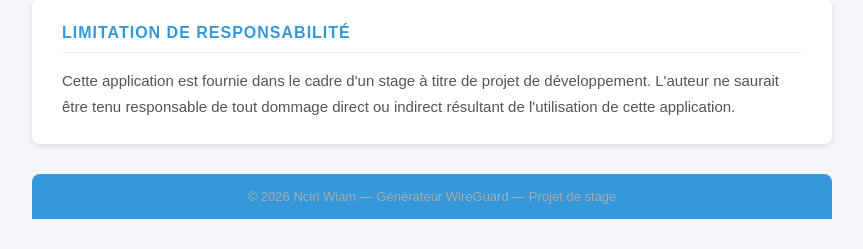
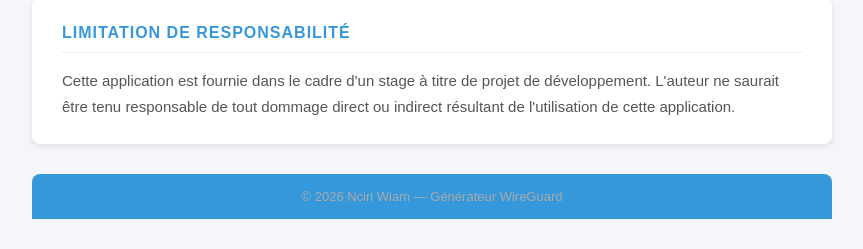
Before and after one commit to wiamnciri89-max/generator-new, a Flask app: page /mentions-legales.html in a window 1280 px wide. Shown: the part 1358-1607 px from the top of the page, without its empty margins (208-1071 px from the left). Run offline with Flask 3, Linux system fonts and the light colour scheme.

Commit message:
Ajouter les modifications

```diff
--- a/templates/mentions-legales.html
+++ b/templates/mentions-legales.html
@@ -73,7 +73,7 @@
         </div>
 
         <footer>
-            <p>© 2026 Nciri Wiam — Générateur WireGuard — Projet de stage</p>
+            <p>© 2026 Nciri Wiam — Générateur WireGuard </p>
         </footer>
 
     </div>
```
